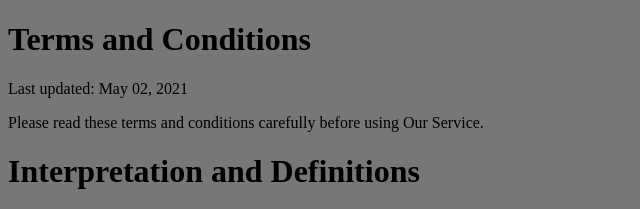
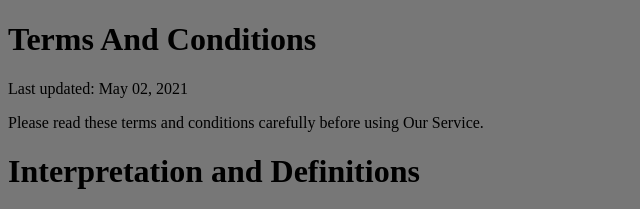
Before and after one commit to vijay-kumar-yadav/Booking-Management-System, a plain HTML site: page tc.html in a window 1280 px wide. Shown: the top 209 px of the page, 0-640 px from the left. Drawn offline with Linux system fonts and the light colour scheme.

Commit message:
Update tc.html

```diff
--- a/tc.html
+++ b/tc.html
@@ -9,7 +9,7 @@
 </head>
 
 <body bgcolor="#777">
-    <h1>Terms and Conditions</h1>
+    <h1>Terms And Conditions</h1>
     <p>Last updated: May 02, 2021</p>
     <p>Please read these terms and conditions carefully before using Our Service.</p>
     <h1>Interpretation and Definitions</h1>
```
